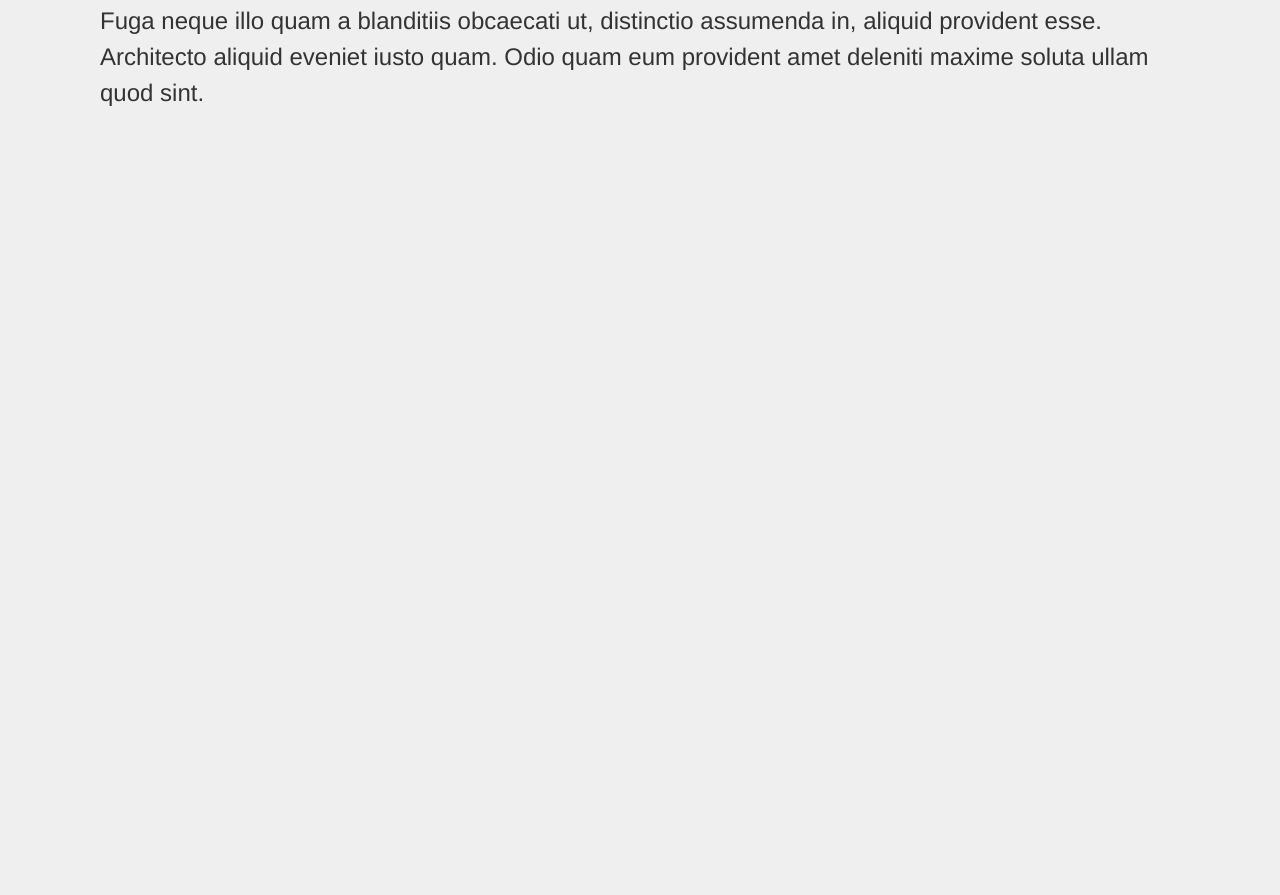
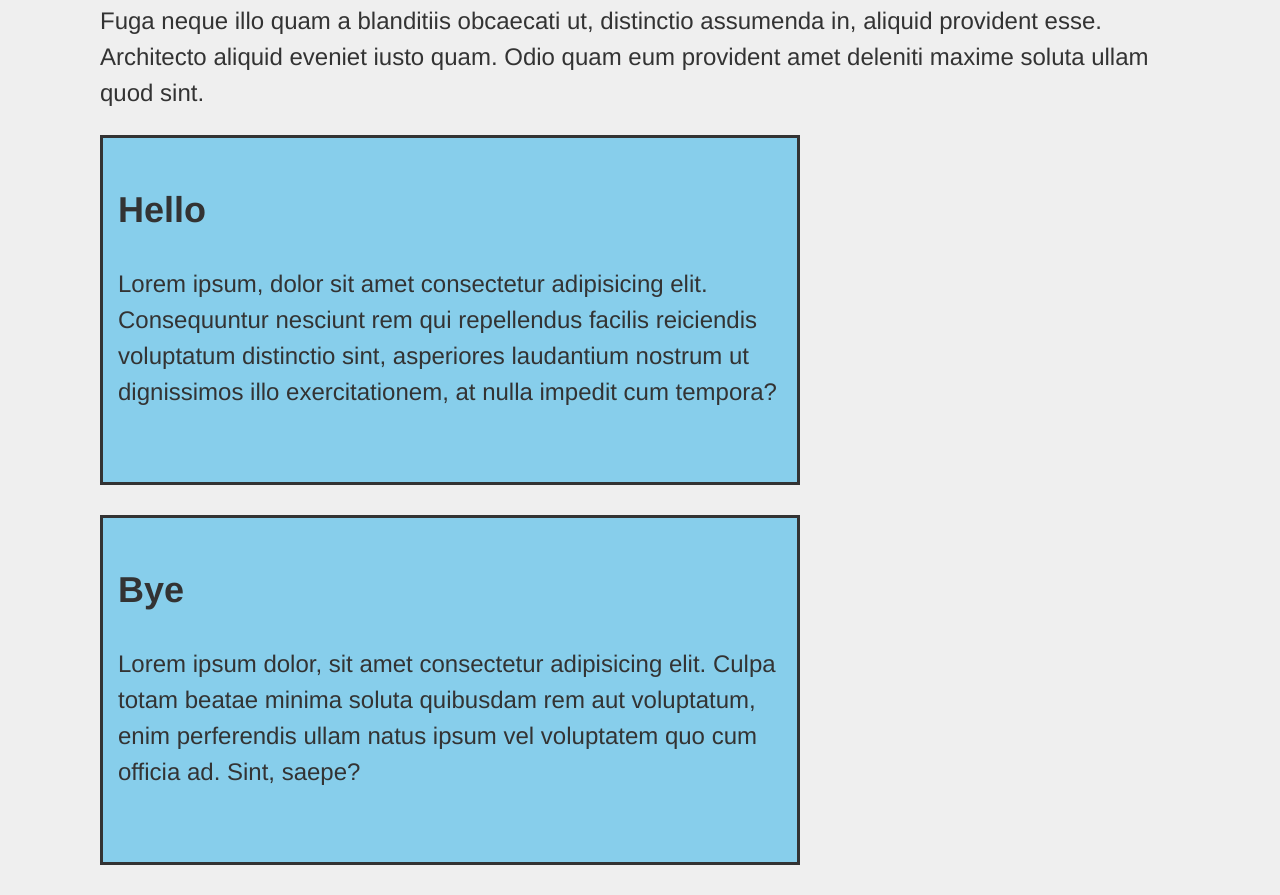
Before and after one commit to sinafischer/personal-website-css, a plain HTML site: page index.html in a window 1280 px wide. Shown: the part 493-1388 px from the top of the page. Before the commit the page ends 800 px from the top, so only its background shows below. Drawn offline with Linux system fonts and the light colour scheme.

Commit message:
Add box styling

```diff
--- a/index.html
+++ b/index.html
@@ -35,6 +35,26 @@
           in, aliquid provident esse. Architecto aliquid eveniet iusto quam.
           Odio quam eum provident amet deleniti maxime soluta ullam quod sint.
         </p>
+
+        <div class="box mb-30">
+          <h2>Hello</h2>
+          <p>
+            Lorem ipsum, dolor sit amet consectetur adipisicing elit.
+            Consequuntur nesciunt rem qui repellendus facilis reiciendis
+            voluptatum distinctio sint, asperiores laudantium nostrum ut
+            dignissimos illo exercitationem, at nulla impedit cum tempora?
+          </p>
+        </div>
+
+        <div class="box mb-30">
+          <h2>Bye</h2>
+          <p>
+            Lorem ipsum dolor, sit amet consectetur adipisicing elit. Culpa
+            totam beatae minima soluta quibusdam rem aut voluptatum, enim
+            perferendis ullam natus ipsum vel voluptatem quo cum officia ad.
+            Sint, saepe?
+          </p>
+        </div>
       </article>
     </main>
   </body>
--- a/styles.css
+++ b/styles.css
@@ -1,3 +1,7 @@
+* {
+  box-sizing: border-box;
+}
+
 body {
   font-family: 'Helvetica Neue', Helvetica, sans-serif;
   font-size: 112.5%;
@@ -21,3 +25,15 @@ a {
   text-decoration: none;
   border-bottom: 1px solid;
 }
+
+.box {
+  background: skyblue;
+  border: 3px solid;
+  padding: 15px;
+  width: 700px;
+  height: 350px;
+}
+
+.mb-30 {
+  margin-bottom: 30px;
+}
```
